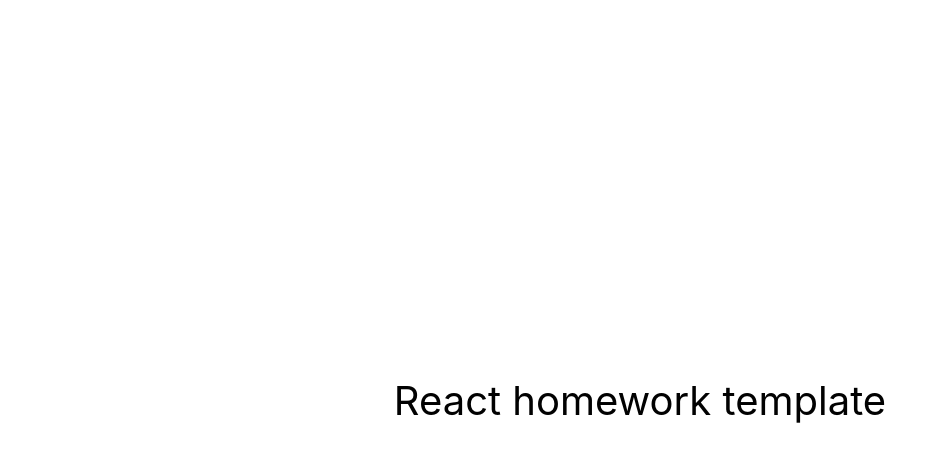
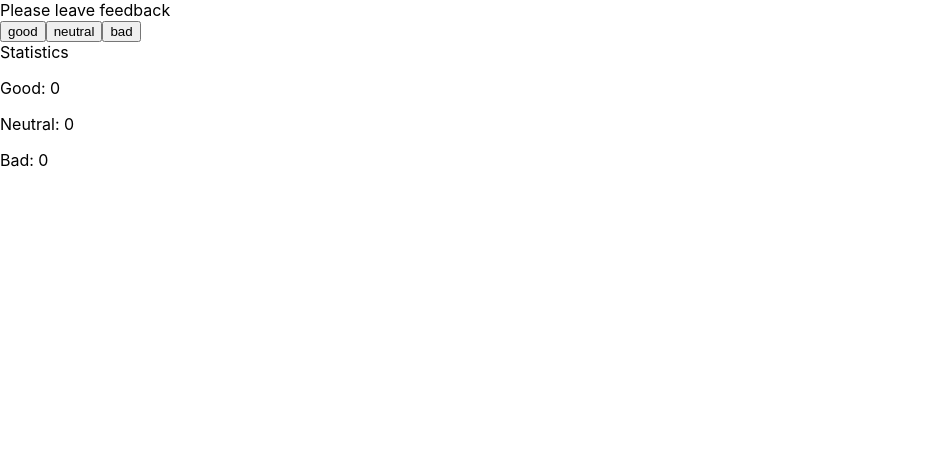
Before and after one commit to OleksandrStad/goit-react-hw-02-feedback, a React (Create React App) app: page / in a window 1280 px wide. Shown: the top 462 px of the page, without its empty margins (0-947 px from the left). Built offline with nearby package versions, Linux system fonts and the light colour scheme.

Commit message:
add FeedbackOptions and Statistics.

```diff
--- a/package.json
+++ b/package.json
@@ -7,9 +7,11 @@
     "@testing-library/jest-dom": "^5.16.3",
     "@testing-library/react": "^12.1.4",
     "@testing-library/user-event": "^13.5.0",
+    "prop-types": "^15.8.1",
     "react": "^18.1.0",
     "react-dom": "^18.1.0",
     "react-scripts": "5.0.1",
+    "styled-components": "^5.3.8",
     "web-vitals": "^2.1.3"
   },
   "scripts": {
--- a/src/components/App.jsx
+++ b/src/components/App.jsx
@@ -1,16 +1,58 @@
-export const App = () => {
-  return (
-    <div
-      style={{
-        height: '100vh',
-        display: 'flex',
-        justifyContent: 'center',
-        alignItems: 'center',
-        fontSize: 40,
-        color: '#010101'
-      }}
-    >
-      React homework template
-    </div>
-  );
+import React, { Component } from 'react';
+import { FeedbackOptions } from './FeedbackOptions/Feedback'
+import { Statistics } from './Statistics/Statistics'
+
+
+
+export class App extends Component {
+
+  state = {
+    good: 0,
+    neutral: 0,
+    bad: 0
+  };
+
+  Increment = options => {
+    console.log(options)
+    this.setState(prevState => {
+      return {
+        [options]: prevState[options] + 1,
+      };
+    });
+  };
+
+  // Increment = ({ good, neutral }) => {
+  //   this.setState(prevState => {
+  //     return {
+  //       good: prevState.good + 1,
+  //       // neutral: prevState.neutral + 1,
+  //     }
+  //   });
+
+
+
+
+  render() {
+    // const { good, neutral, bad } = this.state;
+
+
+    return (
+      <div>
+        <FeedbackOptions
+          options={['good', 'neutral', 'bad']}
+          onLeaveFeedback={this.Increment} />
+
+        <Statistics
+          good={this.state.good}
+          neutral={this.state.neutral}
+          bad={this.state.bad} />
+
+
+      </div>
+
+    )
+
+  }
+
+
 };
--- /dev/null
+++ b/src/components/FeedbackOptions/Feedback.jsx
@@ -0,0 +1,25 @@
+import React from 'react';
+import PropTypes from 'prop-types';
+
+
+
+export const FeedbackOptions = ({ options, onLeaveFeedback }) => {
+
+    return (
+        <div>
+            <span>Please leave feedback</span>
+            <div>
+                {options.map(el => {
+                    return (
+                        <button key={el} onClick={() => onLeaveFeedback(el)}>
+                            {el}
+                        </button>
+                    );
+                })}
+
+            </div>
+
+        </div>
+    )
+
+};
--- /dev/null
+++ b/src/components/FeedbackOptions/Feedback.styled.js
@@ -0,0 +1 @@
+import styled from 'styled-components';
--- /dev/null
+++ b/src/components/Statistics/Statistics.jsx
@@ -0,0 +1,14 @@
+import React from 'react';
+import PropTypes from 'prop-types';
+
+export const Statistics = ({ good, neutral, bad }) => {
+
+    return (
+        < div >
+            <span>Statistics</span>
+            <p>Good: <span>{good}</span></p>
+            <p>Neutral: <span>{neutral}</span></p>
+            <p>Bad: <span>{bad}</span></p>
+        </div >
+    )
+};
```
Also changed, not shown: src/components/Statistics/Statistics.styled.js (added), 1 other file (tests, documents, lock files or other folders).
